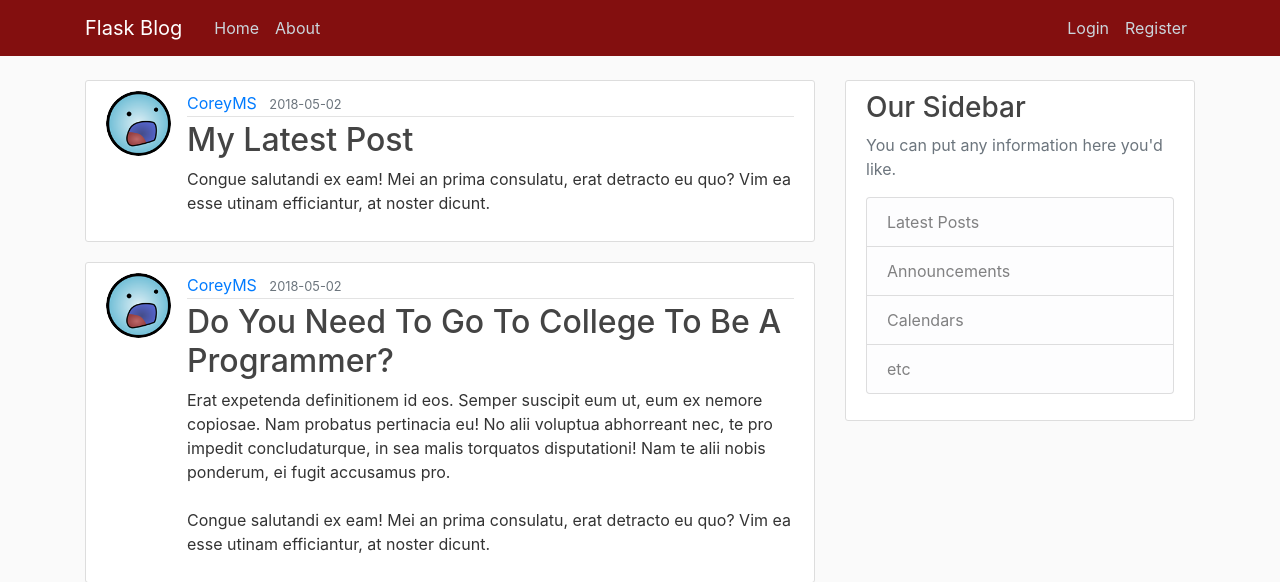
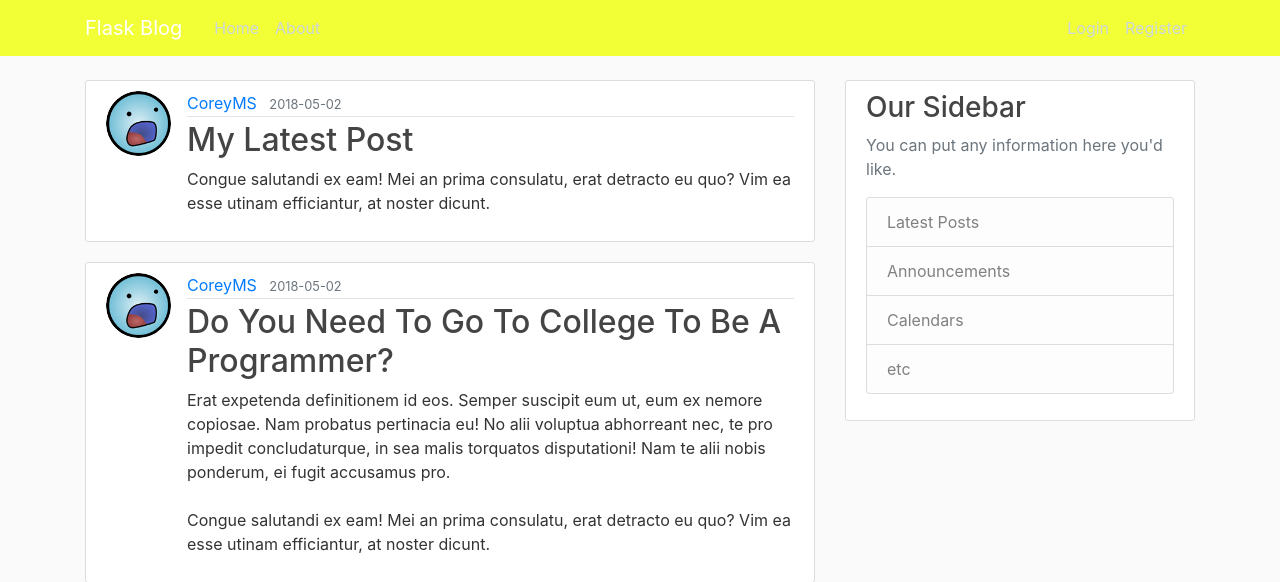
Before and after one commit to MarkVictorio/TBARecomenderSys-Flask, a Flask app: page / in a window 1280 px wide. Shown: the top 582 px of the page. Run offline with Flask 2, Linux system fonts and the light colour scheme; data comes from the database, SQL or seed files in the repository; some libraries are stand-ins or nearby versions.

Commit message:
new change

```diff
--- a/flaskblog/static/main.css
+++ b/flaskblog/static/main.css
@@ -9,7 +9,7 @@ h1, h2, h3, h4, h5, h6 {
 }
 
 .bg-steel {
-  background-color: #830f0f;
+  background-color: #f2ff37;
 }
 
 .site-header .navbar-nav .nav-link {
```
